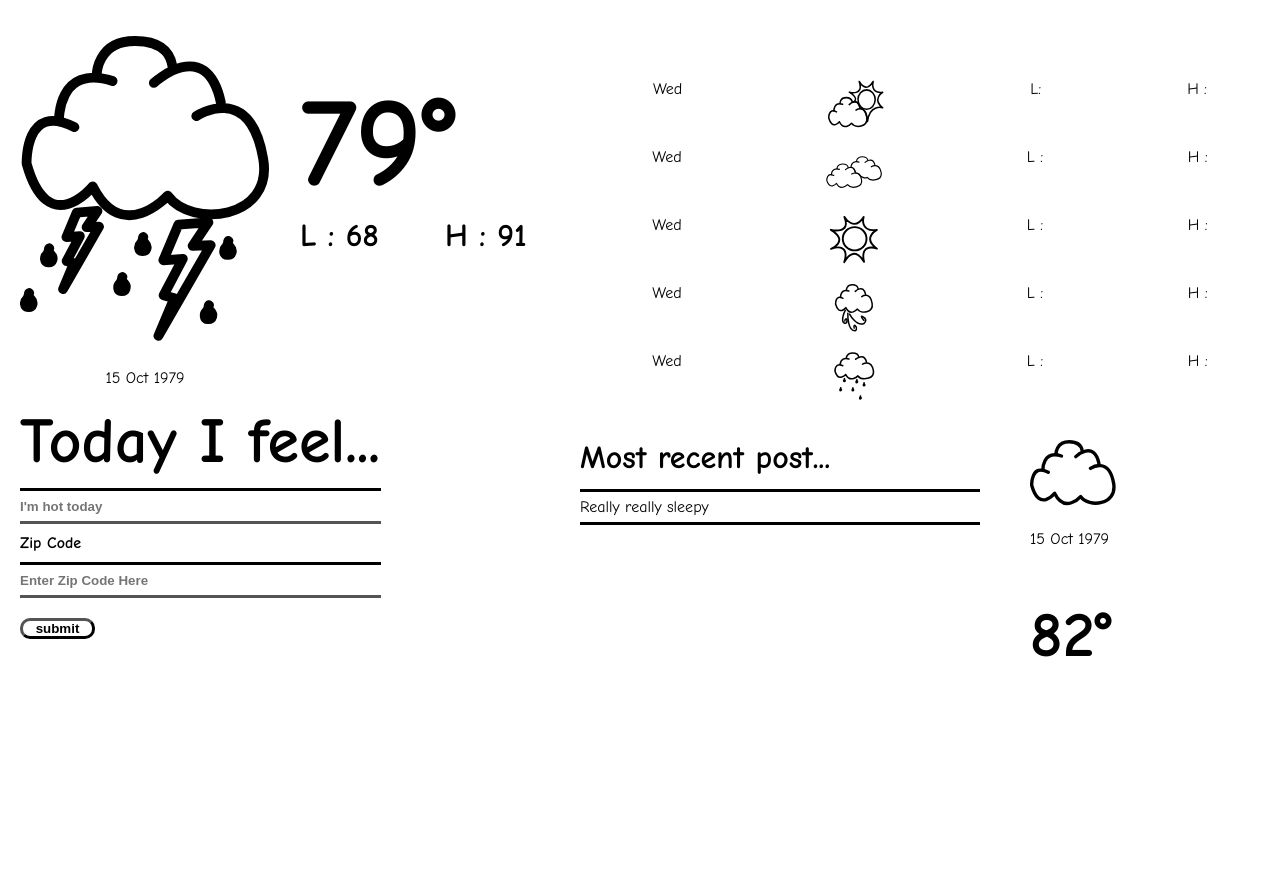
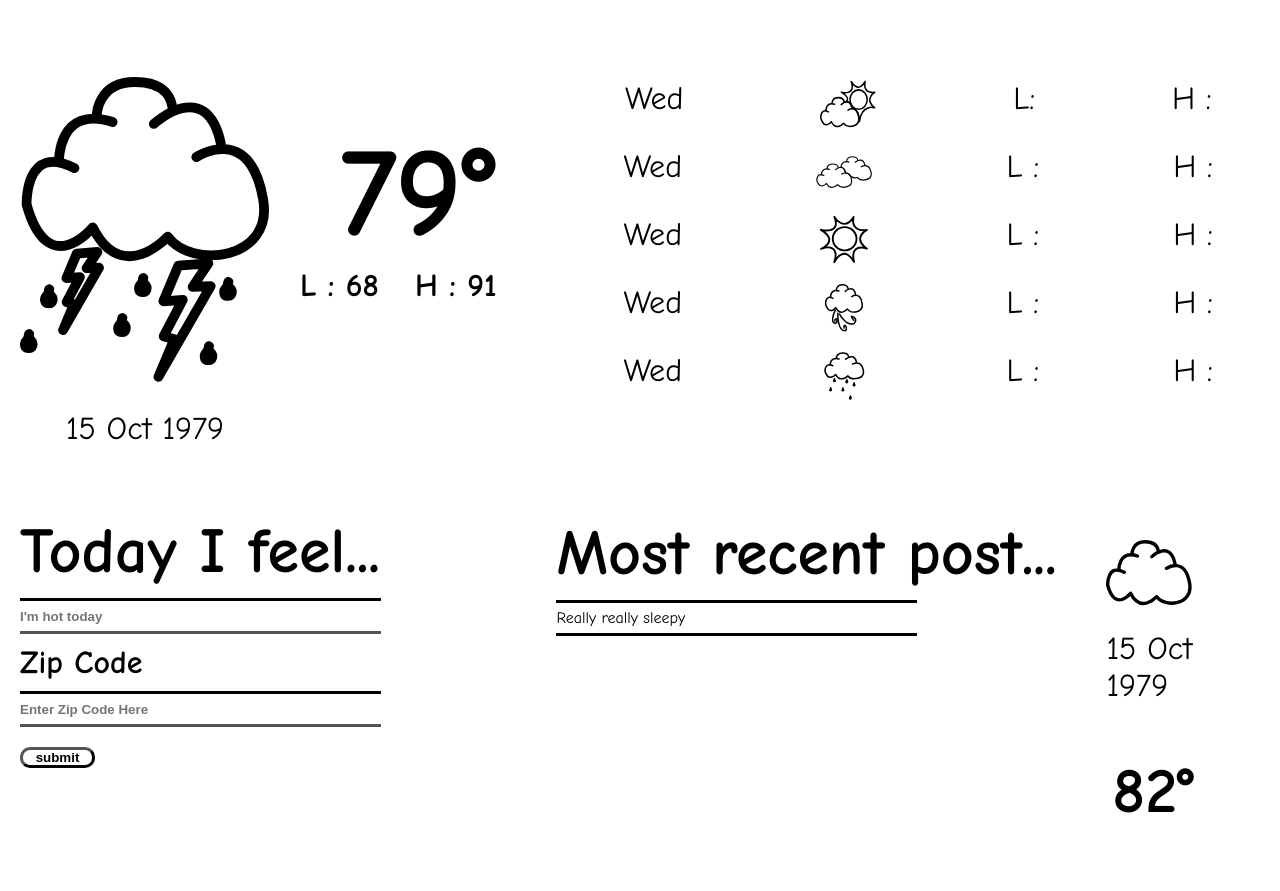
Before and after one commit to michaelSahadi/weather-journal, a website: page website/index.html in a window 1280 px wide. Before the commit the page ends 848 px from the top, so only its background shows below. Drawn offline with Linux system fonts and the light colour scheme.

Commit message:
Minor layout adjustments and some other junk

```diff
--- a/website/app.js
+++ b/website/app.js
@@ -1,5 +1,7 @@
 const input = document.querySelector('#zip');
 const buttonInput = document.querySelector('.submit');
+const entryHolder = document.querySelector('.entryHolder');
+const current = document.querySelector('.current');
 
 // Enter key and Click event
 input.addEventListener('keyup', function (event) {
@@ -51,87 +53,30 @@ const timeConverter = (UNIX_timestamp) => {
 
 // Icon function
 const icons = (icon) => {
-  // const condition = 8;
   let skyIcon = "images/thunderstorm.svg";
-  // const id = `a${sky}`;
   const id = `a${icon}`;
-  console.log(id);
   const code = {
-    // a200: 'thunderstorm.svg',
-    // a201: 'thunderstorm.svg',
-    // a202: 'thunderstorm.svg',
-    // a210: 'thunderstorm.svg',
-    // a211: 'thunderstorm.svg',
-    // a212: 'thunderstorm.svg',
-    // a221: 'thunderstorm.svg',
-    // a230: 'thunderstorm.svg',
-    // a231: 'thunderstorm.svg',
-    // a232: 'thunderstorm.svg',
+
     a11d: 'thunderstorm.svg',
 
-    // a300: 'rain.svg',
-    // a301: 'rain.svg',
-    // a302: 'rain.svg',
-    // a310: 'rain.svg',
-    // a311: 'rain.svg',
-    // a312: 'rain.svg',
-    // a313: 'rain.svg',
-    // a314: 'rain.svg',
-    // a321: 'rain.svg',
-    // a500: 'rain.svg',
-    // a501: 'rain.svg',
-    // a502: 'rain.svg',
-    // a503: 'rain.svg',
-    // a504: 'rain.svg',
-    // a511: 'rain.svg',
-    // a520: 'rain.svg',
-    // a521: 'rain.svg',
-    // a522: 'rain.svg',
-    // a531: 'rain.svg',
     a09d: 'rain.svg',
     a10d: 'rain.svg',
     a13d: 'rain.svg',
     a09d: 'rain.svg',
 
-    // a600: 'snow.svg',
-    // a601: 'snow.svg',
-    // a602: 'snow.svg',
-    // a611: 'snow.svg',
-    // a612: 'snow.svg',
-    // a613: 'snow.svg',
-    // a615: 'snow.svg',
-    // a616: 'snow.svg',
-    // a620: 'snow.svg',
-    // a621: 'snow.svg',
-    // a622: 'snow.svg',
     a13d: 'snow.svg',
 
-    // a701: 'mist.svg',
-    // a711: 'mist.svg',
-    // a721: 'mist.svg',
-    // a731: 'mist.svg',
-    // a741: 'mist.svg',
-    // a751: 'mist.svg',
-    // a761: 'mist.svg',
-    // a762: 'mist.svg',
-    // a771: 'mist.svg',
-    // a781: 'mist.svg',
     a50d: 'mist.svg',
 
-    // a800: 'sunny.svg',
     a01d: 'sunny.svg',
     a01n: 'sunny-night.svg',
 
-    // a801: 'scattered-clouds.svg',
     a02d: 'scattered-clouds.svg',
     a02n: 'scattered-clouds-night.svg',
-    // a802: 'scattered-clouds.svg',
     a03d: 'scattered-clouds.svg',
 
-    // a803: 'broken-clouds.svg',
     a04d: 'broken-clouds.svg',
     a04n: 'broken-clouds.svg',
-    // a804: 'broken-clouds.svg',
   };
 
   skyIcon = code[id];
@@ -158,12 +103,12 @@ const getWeather = async (zip) => {
     const UNIX_timestamp = obj.dt;
     const date = timeConverter(UNIX_timestamp);
     const currentDate = date.time;
-    document.querySelector('.current-temp').textContent = `${currentTemp}\u00B0`;
+
+    document.querySelector('.temp').textContent = `${currentTemp}\u00B0`;
     document.querySelector('.date').textContent = currentDate;
     document.querySelector('#low').textContent = minTemp;
     document.querySelector('#hi').textContent = maxTemp;
     document.querySelector('.current-conditions').src = `images/${icons(icon)}`;
-
     const data = { currentTemp, icon, userFeeling, date };
     const options = {
       method: 'POST',
@@ -226,7 +171,6 @@ const journal = async () => {
     const datePast = journalData.date.time;
     // console.log(datePast);
     // console.log(journalData);
-
     document.querySelector('.response').textContent = pastFeelings;
     document.querySelector('.past-temp').textContent = `${pastTemp}\u00B0`;
     document.querySelector('.past-condition').src = `images/${icons(pastSky)}`;
--- a/website/index.html
+++ b/website/index.html
@@ -17,7 +17,7 @@
 <body>
   <main>
 
-    <div class="entryHolder">
+    <div class="today">
       <div class="user-input">
         <h1 class="feel">Today I feel...</h1>
         <!-- <label for="feel">Today I feel...</label> -->
@@ -36,41 +36,41 @@
           <p class="low-temp-main">L : <span id="low">68</span></p>
           <p class="high-temp-main">H : <span id="hi">91</span></p>
         </div>
-        <h1 class="current-temp">79&deg</h1>
+        <h1 class="temp">79&deg</h1>
       </div>
     </div>
     <div class="bar" id="upper"></div>
     <div class="five-day">
       <div class="dividing-line"></div>
       <div id="day-1" class="day">
-        <p class="day-1">Wed</p>
+        <p class="day-1" id="day-font">Wed</p>
         <img src="images/few-clouds.svg" alt="" class="weather-icon" id="day-1-conditions">
-        <p class="low-temp-day-1">L: <span id="5-d-low"></span></p>
-        <p class="high-temp-day-1">H : <span id="5-d-hi"></span></p>
+        <p class="low-temp-day-1" id>L: <span id="5-d-low"></span></p>
+        <p class="high-temp-day-1" id>H : <span id="5-d-hi"></span></p>
       </div>
       <div id="day-2" class="day">
-        <p class="day-2">Wed</p>
+        <p class="day-2" id="day-font">Wed</p>
         <img src="images/broken-clouds.svg" alt="" class="weather-icon" id="day-2-conditions">
-        <p class="low-temp-day-2">L : <span id="5-d-low"></span></p>
-        <p class="high-temp-day-2">H : <span id="5-d-hi"></span></p>
+        <p class="low-temp-day-2" id>L : <span id="5-d-low"></span></p>
+        <p class="high-temp-day-2" id>H : <span id="5-d-hi"></span></p>
       </div>
       <div id="day-3" class="day">
-        <p class="day-3">Wed</p>
+        <p class="day-3" id="day-font">Wed</p>
         <img src="images/sunny.svg" alt="" class="weather-icon" id="day-3-conditions">
-        <p class="low-temp-day-3">L : <span id="5-d-low"></span></p>
-        <p class="high-temp-day-3">H : <span id="5-d-hi"></span></p>
+        <p class="low-temp-day-3" id>L : <span id="5-d-low"></span></p>
+        <p class="high-temp-day-3" id>H : <span id="5-d-hi"></span></p>
       </div>
       <div id="day-4" class="day">
-        <p class="day-4">Wed</p>
+        <p class="day-4" id="day-font">Wed</p>
         <img src="images/windy.svg" alt="" class="weather-icon" id="day-4-conditions">
-        <p class="low-temp-day-4">L : <span id="5-d-low"></span></p>
-        <p class="high-temp-day-4">H : <span id="5-d-hi"></span></p>
+        <p class="low-temp-day-4" id>L : <span id="5-d-low"></span></p>
+        <p class="high-temp-day-4" id>H : <span id="5-d-hi"></span></p>
       </div>
-      <div id="day-5" class="day">
-        <p class="day-5">Wed</p>
+      <div id="day-5" id="day-font" class="day">
+        <p class="day-5" id="day-font">Wed</p>
         <img src="images/rain.svg" alt="" class="weather-icon" id="day-5-conditions">
-        <p class="low-temp-day-5">L : <span id="5-d-low"></span></p>
-        <p class="high-temp-day-5">H : <span id="5-d-hi"></span></p>
+        <p class="low-temp-day-5" id>L : <span id="5-d-low"></span></p>
+        <p class="high-temp-day-5" id>H : <span id="5-d-hi"></span></p>
       </div>
     </div>
     <div class="bar" id="lower"></div>
--- a/website/style.css
+++ b/website/style.css
@@ -26,7 +26,7 @@ input {
   border-color: #000000;
 }
 
-.entryHolder {
+.today {
   margin: 0.625rem 1.25rem;
   display: grid;
   grid-template-columns: 1fr 0.75fr;
@@ -89,7 +89,7 @@ input {
   margin-top: 1.5625rem;
 }
 
-.current-temp {
+.temp {
   margin-top: 0.3125rem;
   font-size: 4rem;
   grid-area: CT;
@@ -177,11 +177,11 @@ input {
 
 .PHL {
   grid-area: HL;
-  width: 40px;
-  height: 50px;
+  width: 2.5rem;
+  height: 3.125rem;
 }
 
-@media (min-width: 64rem) /* and (max-device-height: 48rem) */ {
+@media (min-width: 64rem) {
   .bar {
     display: none;
   }
@@ -194,7 +194,7 @@ input {
       "today 5-day"
       "today yest";
   }
-  .entryHolder {
+  .today {
     grid-area: today;
     display: grid;
     grid-template-columns: 1fr;
@@ -224,14 +224,14 @@ input {
       "conditions HL";
   }
   .current-conditions {
-    width: 250px;
-    height: 327px;
+    width: 15.625rem;
+    height: 20.4375rem;
     margin: 0;
     stroke-width: 2px;
   }
 
   .date {
-    margin: 15px 0 0 0;
+    margin: 0.9375rem 0 0 0;
   }
 
   .junk {
@@ -241,11 +241,12 @@ input {
     justify-content: center;
     align-items: center;
   }
-  .current-temp {
+
+  .temp {
     grid-area: temp;
     font-size: 8rem;
-    /* margin-left: 1.875rem; */
     margin: 3.75rem 0 0 1.875rem;
+    padding: 0 2.5rem;
   }
 
   .HL {
@@ -253,10 +254,9 @@ input {
     display: flex;
     flex-direction: row;
     margin-left: 1.875rem;
-    /* justify-content: space-between; */
   }
+
   .user-input {
-    margin-top: -30px;
     grid-area: feel;
     display: flex;
     flex-direction: column;
@@ -268,19 +268,19 @@ input {
 
   .high-temp-main {
     width: 115px;
-    margin: 0 0 0 1.875rem;
+    margin: 0;
     font-size: 2rem;
     font-weight: bold;
   }
 
   .low-temp-main {
-    width: 115px;
+    width: 7.1875rem;
     font-size: 2rem;
     font-weight: bold;
   }
 
   .yesterday {
-    margin: 0;
+    margin: 1.25rem 0;
     grid-area: yest;
   }
 
@@ -290,12 +290,14 @@ input {
   }
 
   .user-response {
-    margin-top: 6px;
+    width: 31.25rem;
+    margin-top: 0.375rem;
   }
 
   .felt {
-    margin: 0.8125rem 0;
-    font-size: 2rem;
+    margin: -0.625rem 0 0.625rem 0;
+    /* width: 510px; */
+    font-size: 4rem;
     font-weight: bold;
   }
 
@@ -304,9 +306,9 @@ input {
     grid-area: 5-day;
   }
 
-  /* .user-response {
-    /* margin-top: 4rem; */
-  /* }  */
+  .res-holder {
+    width: 22.5625rem;
+  }
 
   .response {
     all: revert;
@@ -314,9 +316,43 @@ input {
 
   .junk-past {
     all: revert;
+    margin-left: -6.25rem;
   }
 
   .past-temp {
-    margin-left: 1.875rem;
+    margin-left: -3.75rem;
   }
 }
+
+@media (min-width: 80rem) {
+  .today {
+    margin-top: 3.75rem;
+  }
+
+  .feel {
+    margin-top: 2.5rem;
+  }
+
+  .yesterday {
+    margin-top: 6.25rem;
+  }
+
+  .junk-past {
+    all: revert;
+  }
+
+  .past-temp {
+    margin-left: 2.25rem;
+  }
+
+  .felt {
+    margin: -0.625rem 0 0.625rem 0;
+    width: 31.875rem;
+    font-size: 4rem;
+    font-weight: bold;
+  }
+
+  p {
+    font-size: 2rem;
+  }
+}
```
Also changed, not shown: server.js (+2 -15 lines).
